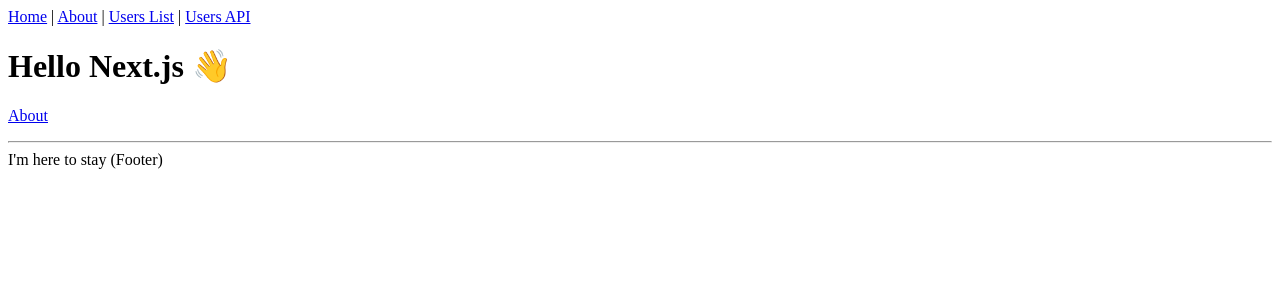
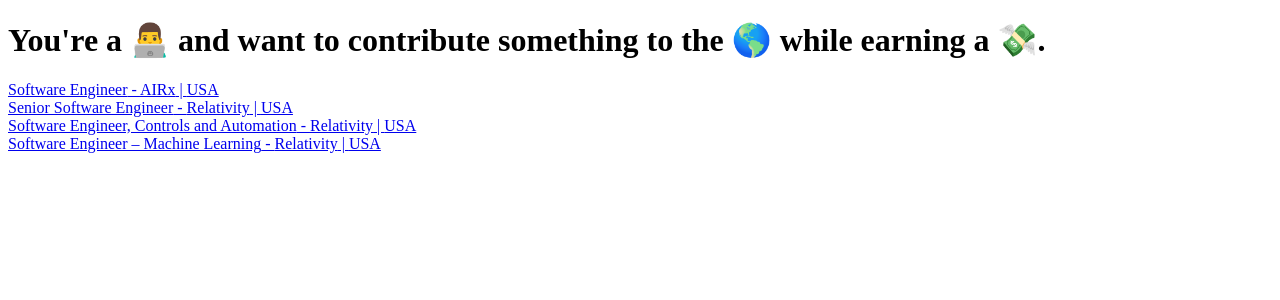
Before and after one commit to Wesselvdp/hackforgood, a Next.js app: page / in a window 1280 px wide. Shown: the top 300 px of the page. Built offline with nearby package versions, Linux system fonts and the light colour scheme.

Commit message:
first jobs added

```diff
--- a/components/Layout.tsx
+++ b/components/Layout.tsx
@@ -16,27 +16,9 @@
       <meta charSet="utf-8" />
       <meta name="viewport" content="initial-scale=1.0, width=device-width" />
     </Head>
-    <header>
-      <nav>
-        <Link href="/">
-          <a>Home</a>
-        </Link>{" "}
-        |{" "}
-        <Link href="/about">
-          <a>About</a>
-        </Link>{" "}
-        |{" "}
-        <Link href="/users">
-          <a>Users List</a>
-        </Link>{" "}
-        | <a href="/api/users">Users API</a>
-      </nav>
-    </header>
+    <header></header>
     {children}
-    <footer>
-      <hr />
-      <span>I'm here to stay (Footer)</span>
-    </footer>
+    <footer></footer>
   </div>
 );
 
--- /dev/null
+++ b/db/db.json
@@ -0,0 +1,34 @@
+[
+  {
+    "open": true,
+    "title": "Software Engineer",
+    "company": "AIRx",
+    "url": "https://www.airxhealth.com/careers/",
+    "country": "USA",
+    "tags": []
+  },
+  {
+    "open": true,
+    "title": "Senior Software Engineer",
+    "company": "Relativity",
+    "url": "https://boards.greenhouse.io/relativity/jobs/4682656002?gh_jid=4682656002",
+    "country": "USA",
+    "tags": []
+  },
+  {
+    "open": true,
+    "title": "Software Engineer, Controls and Automation",
+    "company": "Relativity",
+    "url": "https://boards.greenhouse.io/relativity/jobs/4577547002?gh_jid=4577547002",
+    "country": "USA",
+    "tags": []
+  },
+  {
+    "open": true,
+    "title": "Software Engineer – Machine Learning",
+    "company": "Relativity",
+    "url": "https://boards.greenhouse.io/relativity/jobs/4684174002?gh_jid=4684174002",
+    "country": "USA",
+    "tags": []
+  }
+]
--- /dev/null
+++ b/next.config.js
@@ -0,0 +1,37 @@
+const tsconfig = require("./tsconfig.json");
+const tsPaths = tsconfig.compilerOptions.paths;
+const path = require("path");
+const nextConfig = {
+  crossOrigin: "anonymous",
+  /*
+   * Modifying Webpack
+   */
+  webpack(config) {
+    /*
+      Convert tsconfig path
+      {
+        '@components/*': [ './src/components/*' ],
+      }
+      To webpack aliases
+      {
+        config.resolve.alias['@components'] = path.join(__dirname, './src/components')
+      }
+    */
+    /*
+     * Aliases, Absolute Imports
+     *
+     * https://github.com/zeit/next.js/blob/master/examples/with-absolute-imports/next.config.js
+     *
+     */
+    // eslint-disable-next-line func-names
+    Object.keys(tsPaths).forEach(function (key) {
+      const newKey = key.replace("/*", "");
+      // this only support single src aliases, not arrays of aliases
+      // might need to upgrade later if it's really that necessary
+      const value = tsPaths[key][0].replace("/*", "");
+      config.resolve.alias[newKey] = path.join(__dirname, value);
+    });
+    return config;
+  },
+};
+module.exports = nextConfig;
--- a/package.json
+++ b/package.json
@@ -6,7 +6,8 @@
   "scripts": {
     "dev": "next",
     "build": "next build",
-    "start": "next start"
+    "start": "next start",
+    "export": "next export"
   },
   "keywords": [],
   "author": "",
--- a/pages/index.tsx
+++ b/pages/index.tsx
@@ -1,15 +1,44 @@
 import Link from "next/link";
+import { useState, FC } from "react";
 import Layout from "@components/Layout";
 
-const IndexPage = () => (
-  <Layout title="Home | Next.js + TypeScript Example">
-    <h1>Hello Next.js 👋</h1>
-    <p>
-      <Link href="/about">
-        <a>About</a>
+import dbData from "../db/db.json";
+
+interface TJob {
+  open: boolean;
+  title: string;
+  company: string;
+  url: string;
+  country: string;
+  tags: string[];
+}
+
+const JobListing: FC<TJob> = (props) => {
+  const { open, title, company, url, country, tags } = props;
+  return (
+    <div style={{ color: "blue" }}>
+      <Link href={url}>
+        <a>
+          {" "}
+          {title} - {company} | {country}
+        </a>
       </Link>
-    </p>
-  </Layout>
-);
+      {/* <span>{tags[0]}</span> */}
+    </div>
+  );
+};
+
+const IndexPage = () => {
+  const [db] = useState<TJob[]>(dbData);
+  return (
+    <Layout title="Home | Next.js + TypeScript Example">
+      <h1>
+        You're a 👨‍💻 and want to contribute something to the 🌎 while earning a
+        💸.
+      </h1>
+      {db.map((job) => job.open && <JobListing {...job} />)}
+    </Layout>
+  );
+};
 
 export default IndexPage;
```
Also changed, not shown: 1 other file (tests, documents, lock files or other folders).
